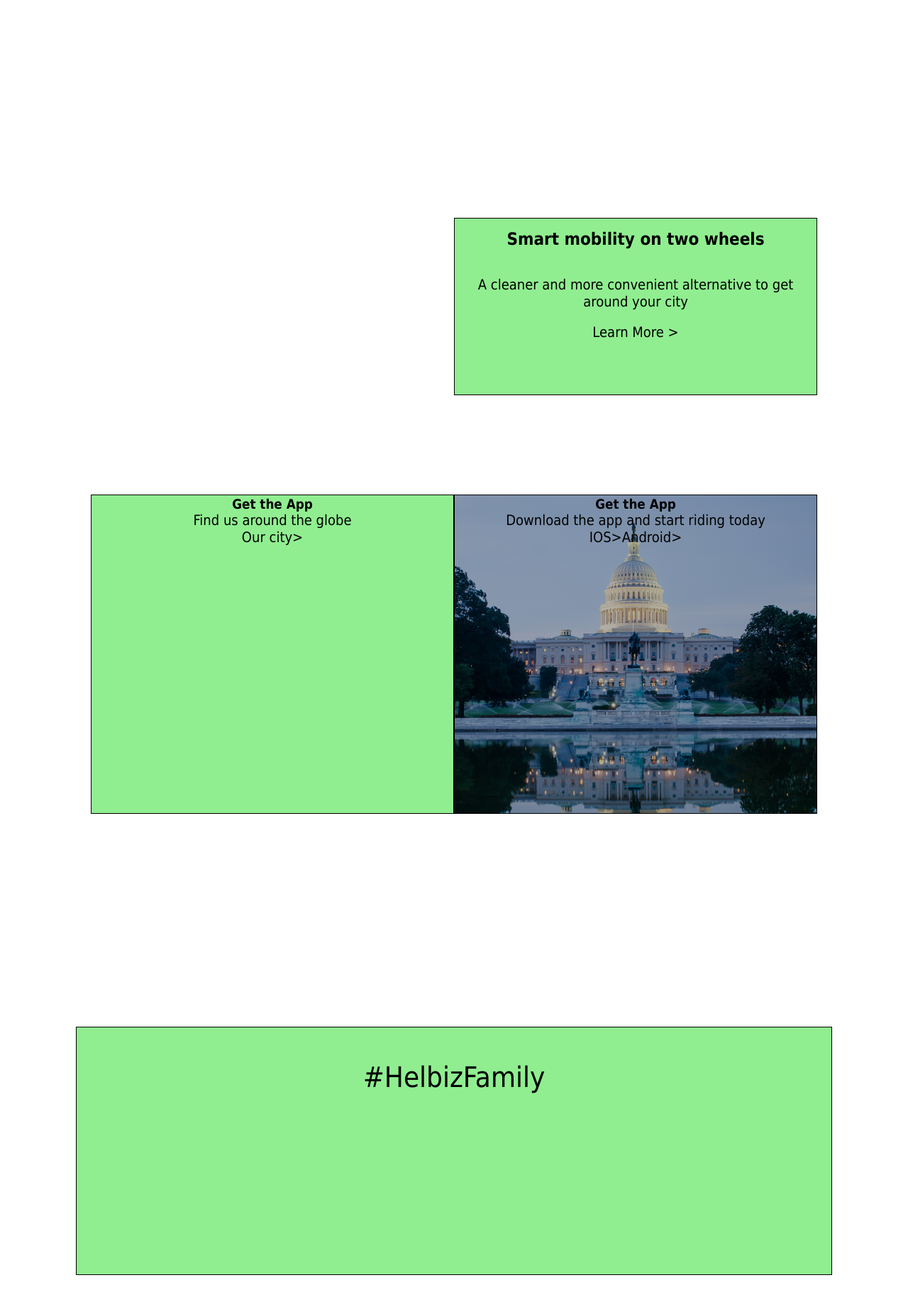
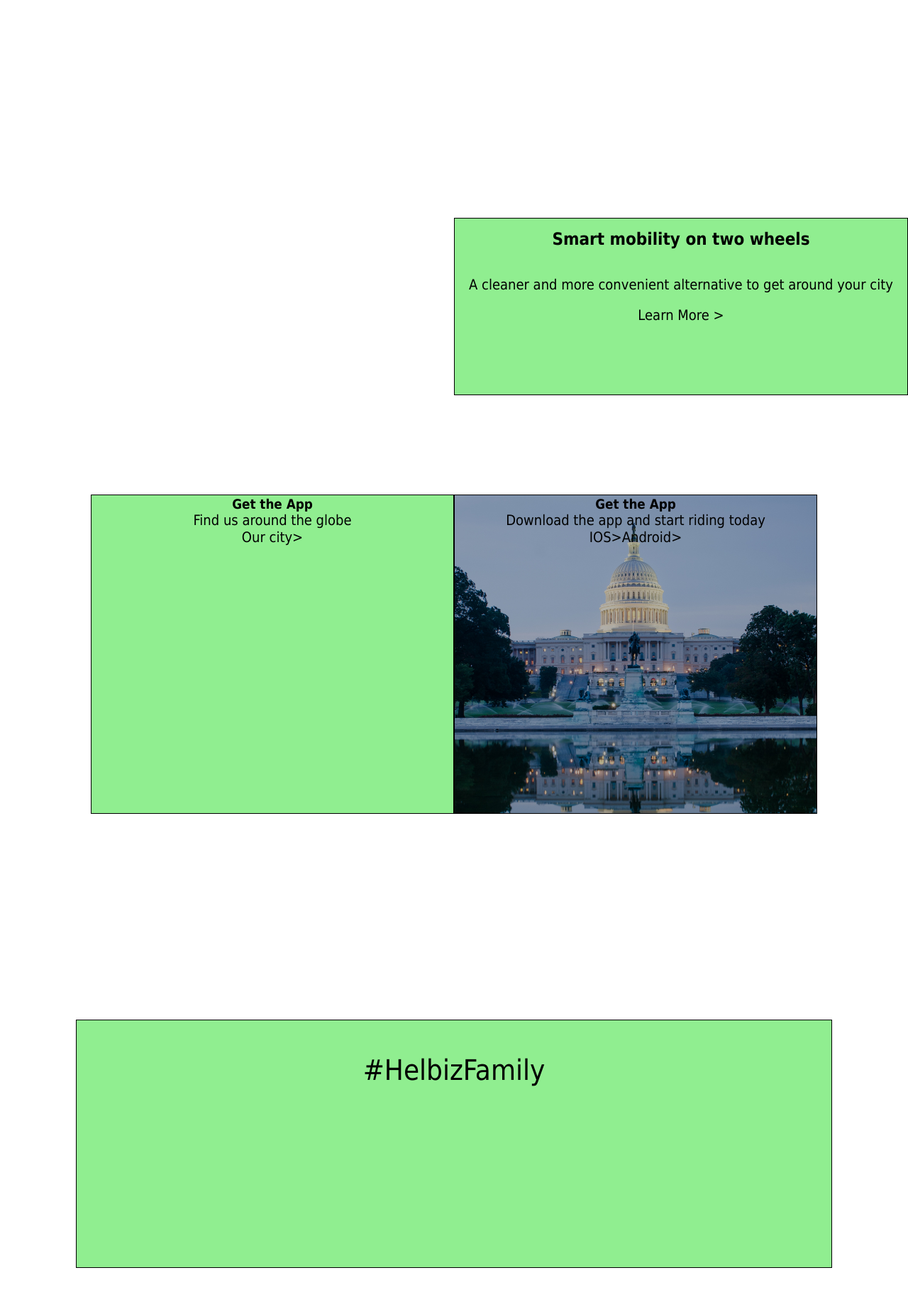
Before and after one commit to matthewort/html-css-helbiz, a plain HTML site: page index.html in a window 1280 px wide. Shown: the part 2121-3956 px from the top of the page at 71% size. Drawn offline with Linux system fonts and the light colour scheme.

Commit message:
Modifiche8

```diff
--- a/css/style.css
+++ b/css/style.css
@@ -192,10 +192,11 @@ p {
 /* sezione smart mobility */
 #riquadri {
   height: 550px;
-  width: 80%;
+  width: 100%;
   margin: 0 auto;
   background-image: url("../img/scooterbck.jpg");
   background-size: cover;
+  float: left;
 }
 
 .scoots {
@@ -225,7 +226,7 @@ p {
   background-image: url("../img/capital.jpg");
   background-size: cover;
   border: solid 1px black;
-  float: right;
+  float: left;
   margin-top: 40px;
 
 }
@@ -256,12 +257,14 @@ p {
   width: 100%;
   padding-top: 240px;
   padding-bottom: 480px;
+  margin-top: 50px;
   /* padding-left: 560px;
   padding-right: 560px; */
   background-size: cover;
   background-image: url("../img/patchwork.jpg");
-  position: relative;
   text-align: center;
+  display: block;
+  float: left;
 }
 
 .fam {
```
Also changed, not shown: index.html (+2 -1 lines).
